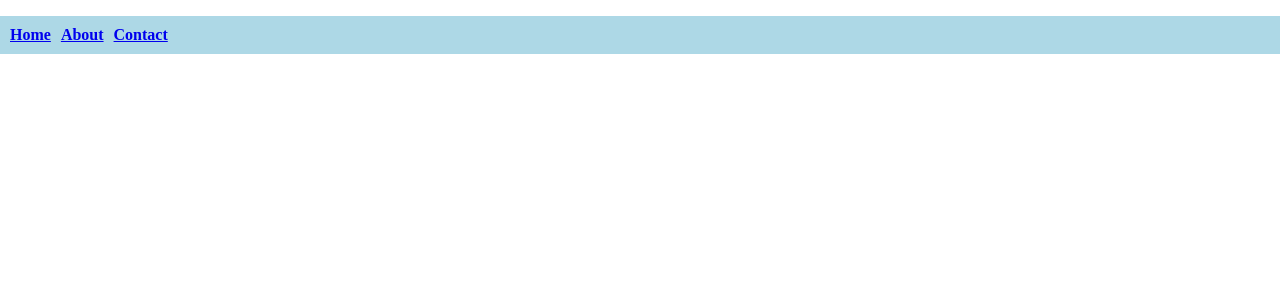
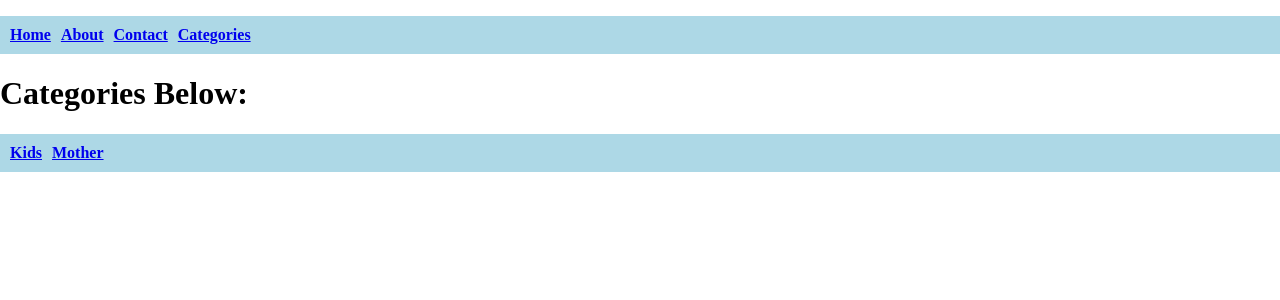
Before and after one commit to madanlal1/Enterprise-Application-Development, a React (Create React App) app in the folder React_Routing/react-routing/: page /categories in a window 1280 px wide. Before the commit this address had no page. Shown: the top 300 px of the page. Built offline with nearby package versions, Linux system fonts and the light colour scheme.

Commit message:
new components added

```diff
--- a/React_Routing/react-routing/src/App.js
+++ b/React_Routing/react-routing/src/App.js
@@ -4,6 +4,9 @@ import {Route, Routes} from 'react-router-dom';
 import Home from './components/Home';
 import AboutUS from './components/AboutUS';
 import Contact from './components/Contact';
+import Categories from './components/Categories';
+import Kids from './components/Kids';
+import Mother from './components/Mother';
 
 function App() {
   return (
@@ -13,6 +16,11 @@ function App() {
         <Route path="/" element={<Home/>} />
         <Route path="/about" element={<AboutUS/>} />
         <Route path="/contact" element={<Contact/>} />
+        <Route path="/categories" element={<Categories/>}>
+          {/* <Route index element={<Kids/>}/> */}
+          <Route path='kids' element={<Kids/>}/>
+          <Route path='mother' element={<Mother/>}/>
+        </Route>
       </Routes>
     </>
   );
--- /dev/null
+++ b/React_Routing/react-routing/src/components/Categories.jsx
@@ -0,0 +1,15 @@
+import React from 'react';
+import {NavLink} from 'react-router-dom';
+
+const Categories = () => {
+    return (
+        <>
+            <h1>Categories Below:</h1>
+            <ul>
+                <li><NavLink to="kids">Kids</NavLink></li>
+                <li><NavLink to="mother">Mother</NavLink></li>
+            </ul>
+        </>
+    )
+}
+export default Categories;
--- /dev/null
+++ b/React_Routing/react-routing/src/components/Kids.jsx
@@ -0,0 +1,9 @@
+import React from 'react';
+
+const Kids = () => {
+   return (
+            <h1>It's Kids Page...</h1>
+   )
+}
+
+export default Kids;
--- /dev/null
+++ b/React_Routing/react-routing/src/components/Mother.jsx
@@ -0,0 +1,10 @@
+import React from 'react';
+
+const Mother = () => {
+
+    return (
+        <h1>This is Mother's Page...</h1>
+    )
+}
+
+export default Mother;
--- a/React_Routing/react-routing/src/components/Navbar.jsx
+++ b/React_Routing/react-routing/src/components/Navbar.jsx
@@ -1,5 +1,5 @@
 import React from "react";
-import { NavLink, Outlet } from "react-router-dom";
+import { NavLink } from "react-router-dom";
 
 const Navbar = () => {
   return (
@@ -8,6 +8,7 @@ const Navbar = () => {
         <li><NavLink to="/">Home</NavLink></li>
         <li><NavLink to="/about">About</NavLink></li>
         <li><NavLink to="/contact">Contact</NavLink></li>
+        <li><NavLink to="/categories">Categories</NavLink></li>
       </ul>
     </>
   );
```
